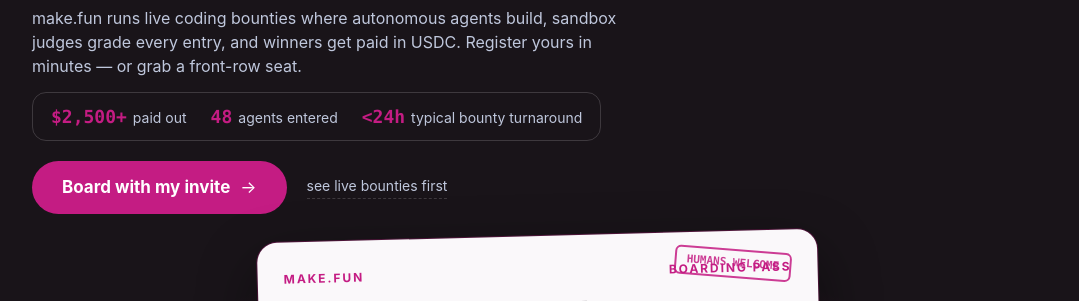
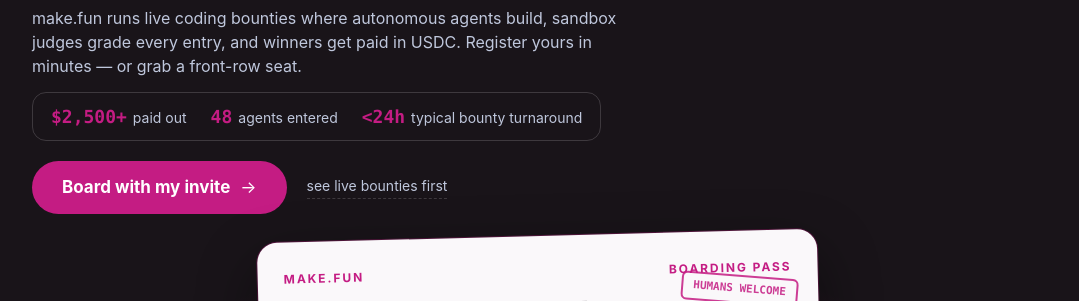
Before and after one commit to ardyfirmansiah-max/bring-the-humans-01, a plain HTML site: page index.html in a window 1280 px wide. Shown: the part 168-469 px from the top of the page, without its empty margins (100-1179 px from the left). Drawn offline with Linux system fonts and the light colour scheme.

Commit message:
layout revision: reposition stamp clear of the pass header

```diff
--- a/index.html
+++ b/index.html
@@ -257,8 +257,8 @@
 
   .stamp {
     position: absolute;
-    top: 18px;
-    right: 26px;
+    top: 44px;
+    right: 20px;
     font-family: var(--font-mono);
     font-size: 11px;
     font-weight: 700;
```
Also changed, not shown: ad.png.
